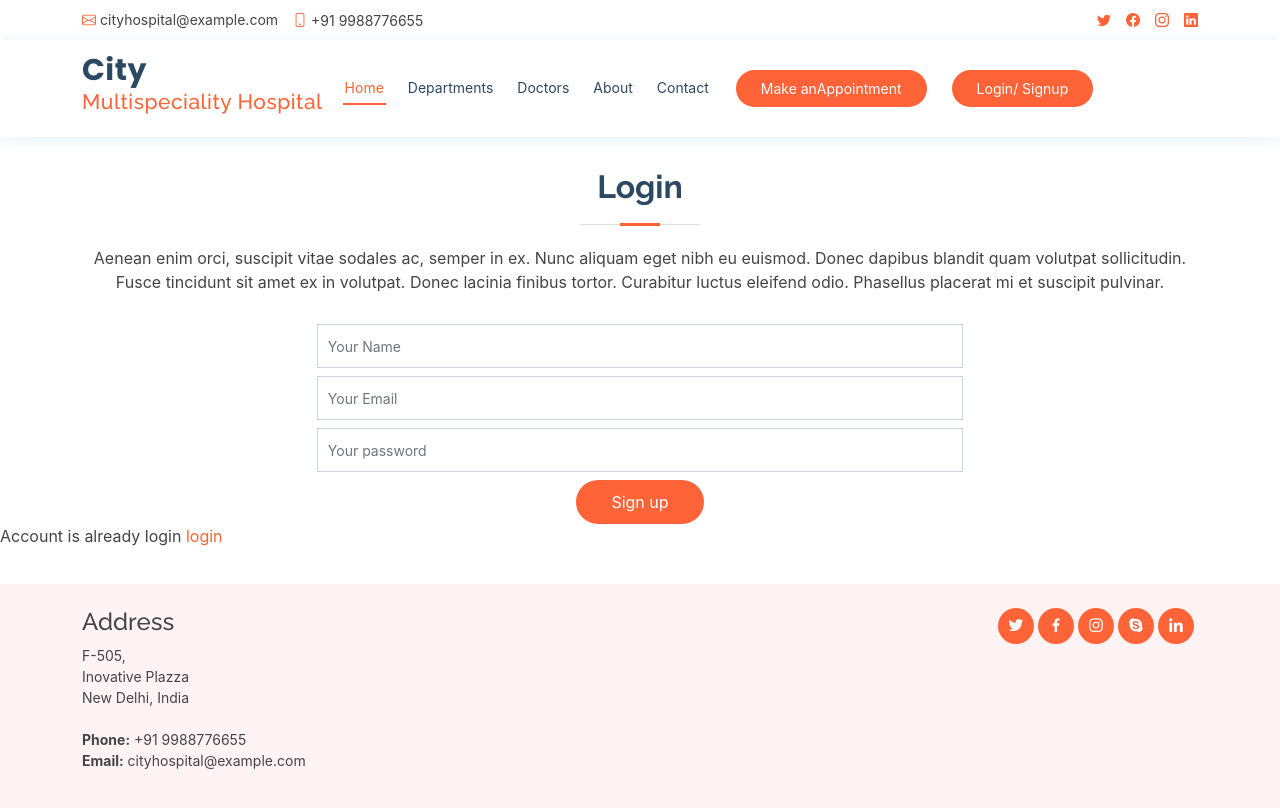
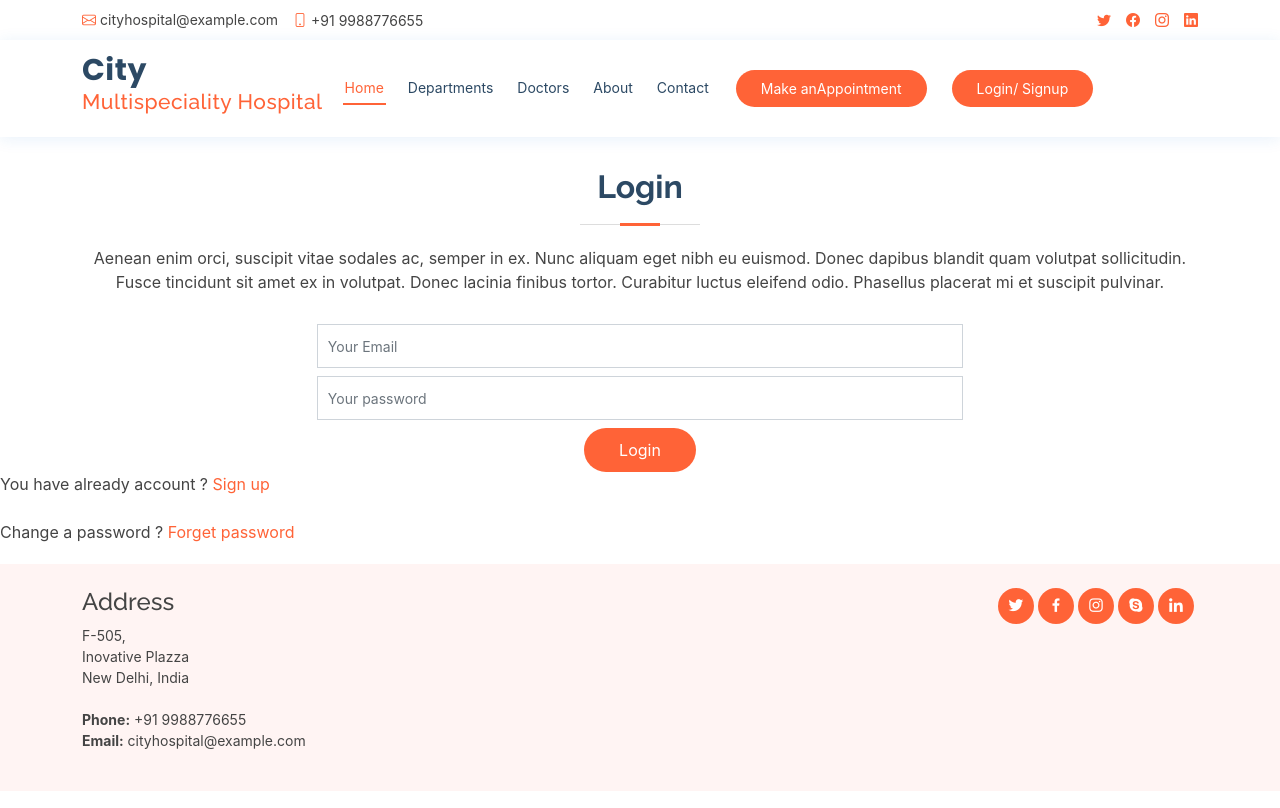
Before and after one commit to Rajan17104/cityhospital, a React (Create React App) app: page /auth in a window 1280 px wide. Shown: the top 808 px of the page. Built offline with nearby package versions, Linux system fonts and the light colour scheme.

Commit message:
21-6-login

```diff
--- a/src/App.js
+++ b/src/App.js
@@ -12,6 +12,7 @@ import Doctor from './container/Doctor';
 import VisitingDoctor from './container/VisitingDoctor';
 import NotFound from './container/Notfound';
 import Auth from './container/Auth';
+import Extra from './container/Extra';
 
 
 
@@ -37,6 +38,7 @@ function App() {
 
         <Route path='*' element={<NotFound />} />
         <Route path='/auth'  element={<Auth />}/>
+        <Route path='/extra' element={<Extra />} />
 
       </Routes>
       <Footer />
--- a/src/container/Auth.js
+++ b/src/container/Auth.js
@@ -1,17 +1,18 @@
 import React from 'react';
+import { useState } from 'react';
 
 function Auth(props) {
 
-    // const [authType, setAuthType] = useState('login');
+  const [authType, setAuthType] = useState('login');
+  const [password, setPassword] = useState('forget');
 
   return (
     <section id="appointment" className="appointment">
       <div className="container">
         <div className="section-title">
-        {/* { */}
-       <h2>Login</h2>
-
-        {/* } */}
+          {
+            authType === 'login' ? <h2>Login</h2> : <h2>Sign up</h2>
+          }
 
           <p>Aenean enim orci, suscipit vitae sodales ac, semper in ex. Nunc aliquam eget nibh eu euismod. Donec dapibus
             blandit quam volutpat sollicitudin. Fusce tincidunt sit amet ex in volutpat. Donec lacinia finibus tortor.
@@ -19,10 +20,15 @@ function Auth(props) {
         </div>
         <form action method="post" role="form" className="php-email-form">
           <div className="row justify-content-center" >
+            {
+              authType === 'login' ? null :
                 <div className="col-md-7 form-group">
                   <input type="text" name="name" className="form-control" id="name" placeholder="Your Name" data-rule="minlen:4" data-msg="Please enter at least 4 chars" />
                   <div className="validate" />
                 </div>
+
+            }
+
             <div className="col-md-7 form-group mt-3 mt-md-0">
               <input type="email" className="form-control" name="email" id="email" placeholder="Your Email" data-rule="email" data-msg="Please enter a valid email" />
               <div className="validate" />
@@ -32,11 +38,29 @@ function Auth(props) {
               <div className="validate" />
             </div>
           </div>
+          {
+            authType === 'login' ?
+              <div className="text-center"><button type="submit">Login</button></div> :
               <div className="text-center"><button type="submit">Sign up</button></div>
+          }
+
         </form>
       </div>
-        <p>Account is already login <a href="#">login</a> </p>
+      {
+        authType === 'login' ?
 
+          <span>You have already account ? <a href="#" onClick={() => setAuthType('sign up')}> Sign up</a></span> :
+
+          <span>Creat new account<a href="#" onClick={() => setAuthType('login')}>  Login</a> </span>
+      }<br /><br />
+
+      {
+        authType === 'login' ?
+
+          <span>Change a password ?<a href="#" onClick={() => setPassword('forget') }>  Forget password</a> </span>
+          : null
+
+      }
     </section>
 
   );
--- /dev/null
+++ b/src/container/Extra.js
@@ -0,0 +1,11 @@
+import React from 'react';
+
+function Extra(props) {
+    return (
+        <div>
+            <h1>hello</h1>
+        </div>
+    );
+}
+
+export default Extra;
```
Lines whose indentation alone changed are shown as unchanged.
